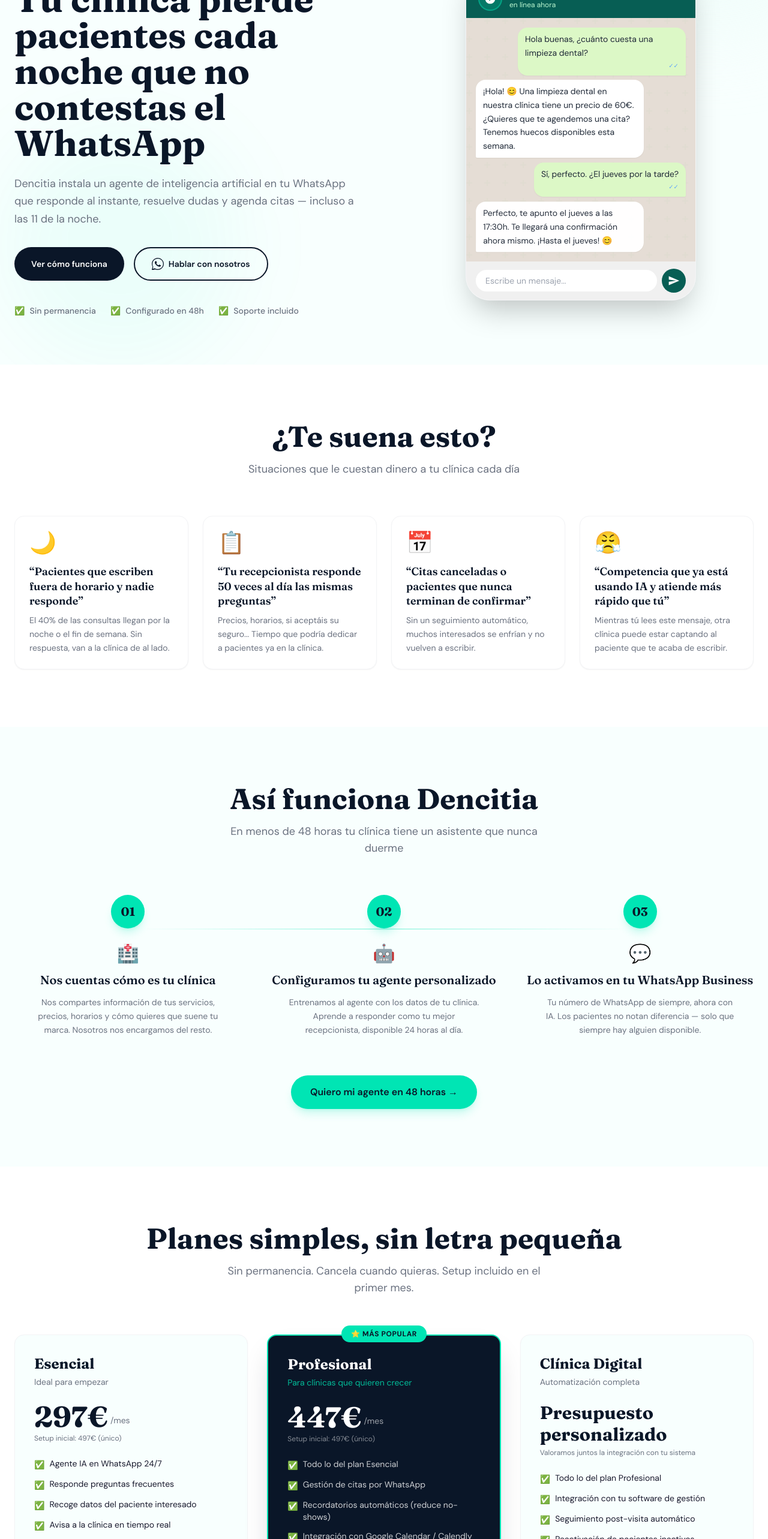
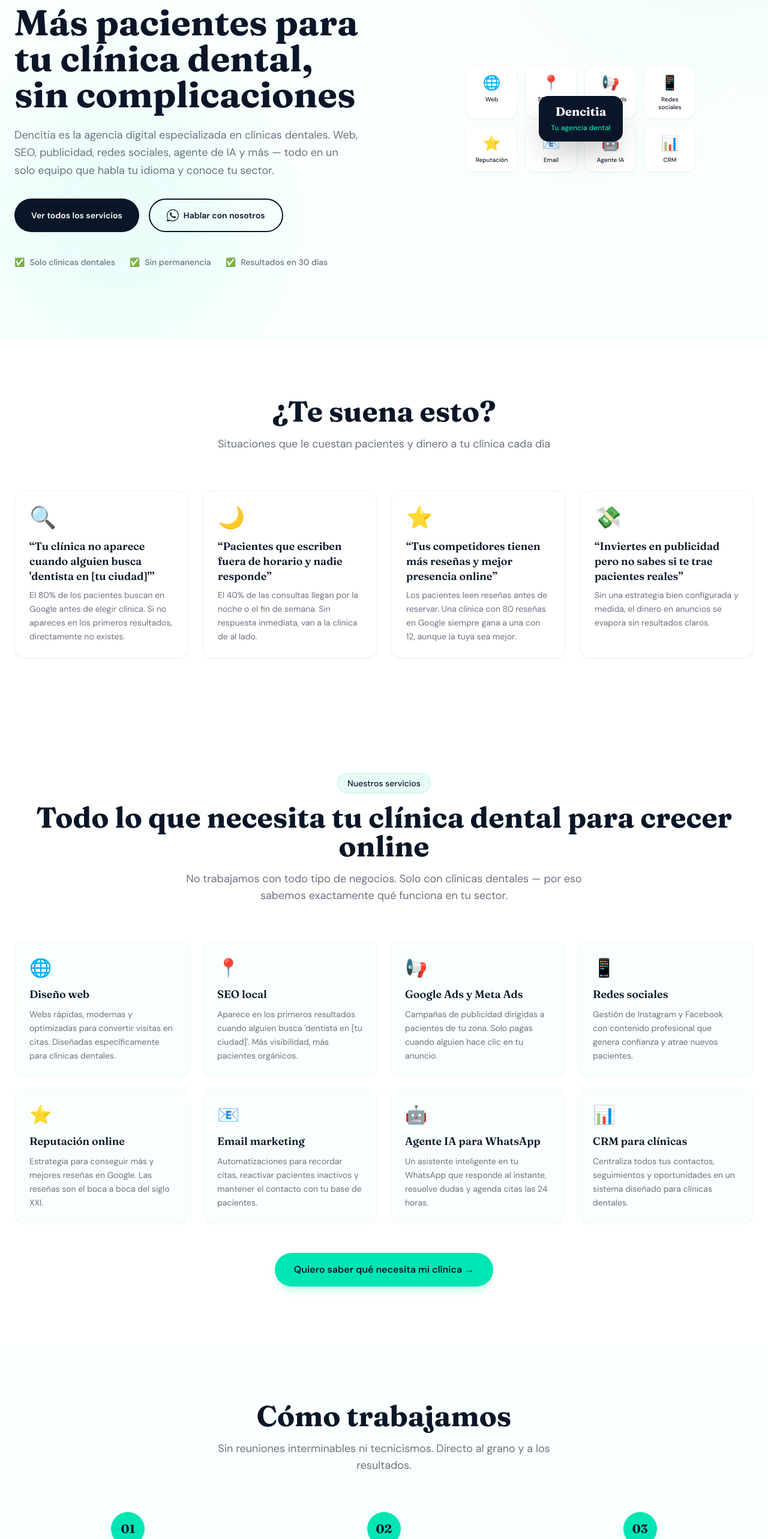
Before and after one commit to rivedogs/dencitia, a Next.js app: page / in a window 1280 px wide. Shown: the part 234-2800 px from the top of the page at 60% size. Built offline with nearby package versions, Linux system fonts and the light colour scheme.

Commit message:
Rediseño: Dencitia como agencia digital completa para clínicas dentales

```diff
--- a/app/layout.tsx
+++ b/app/layout.tsx
@@ -17,7 +17,7 @@
 export const metadata: Metadata = {
   title: "Dencitia | Agente IA para WhatsApp en clínicas dentales",
   description:
-    "Automatiza las respuestas de WhatsApp de tu clínica con IA. Atiende pacientes 24/7, agenda citas y reduce no-shows. Sin permanencia.",
+    "Agencia digital especializada en clínicas dentales. Web, SEO, publicidad, redes sociales, agente IA y CRM. Más pacientes para tu clínica, sin complicaciones.",
   openGraph: {
     title: "Dencitia | Agente IA para WhatsApp en clínicas dentales",
     description:
--- a/app/page.tsx
+++ b/app/page.tsx
@@ -1,6 +1,7 @@
 import Navbar from "@/components/Navbar";
 import Hero from "@/components/Hero";
 import Problem from "@/components/Problem";
+import Services from "@/components/Services";
 import HowItWorks from "@/components/HowItWorks";
 import Pricing from "@/components/Pricing";
 import FAQ from "@/components/FAQ";
@@ -13,6 +14,7 @@
       <Navbar />
       <Hero />
       <Problem />
+      <Services />
       <HowItWorks />
       <Pricing />
       <FAQ />
--- a/components/Footer.tsx
+++ b/components/Footer.tsx
@@ -9,7 +9,7 @@
           <div className="text-center md:text-left">
             <span className="font-fraunces text-2xl font-bold text-white">Dencitia</span>
             <p className="text-white/40 text-sm mt-1">
-              El asistente de IA para clínicas que nunca duerme
+              Agencia digital especializada en clínicas dentales
             </p>
           </div>
 
--- a/components/Hero.tsx
+++ b/components/Hero.tsx
@@ -1,7 +1,6 @@
 "use client";
 
 import { motion } from "framer-motion";
-import WhatsAppMockup from "./WhatsAppMockup";
 
 const fadeUp = {
   hidden: { opacity: 0, y: 24 },
@@ -11,6 +10,17 @@
     transition: { duration: 0.6, delay, ease: "easeOut" },
   }),
 };
+
+const services = [
+  { icon: "🌐", label: "Web" },
+  { icon: "📍", label: "SEO local" },
+  { icon: "📢", label: "Google Ads" },
+  { icon: "📱", label: "Redes sociales" },
+  { icon: "⭐", label: "Reputación" },
+  { icon: "📧", label: "Email" },
+  { icon: "🤖", label: "Agente IA" },
+  { icon: "📊", label: "CRM" },
+];
 
 export default function Hero() {
   return (
@@ -30,8 +40,8 @@
               custom={0}
               className="inline-flex items-center gap-2 bg-accent-soft border border-accent/20 rounded-full px-4 py-1.5 text-sm font-medium text-primary mb-6"
             >
-              <span>🤖</span>
-              <span>Agente IA para clínicas · WhatsApp 24/7</span>
+              <span>🦷</span>
+              <span>Agencia digital especializada en clínicas dentales</span>
             </motion.div>
 
             <motion.h1
@@ -41,7 +51,7 @@
               custom={0.15}
               className="font-fraunces text-4xl md:text-5xl xl:text-6xl font-bold text-primary leading-tight mb-6"
             >
-              Tu clínica pierde pacientes cada noche que no contestas el WhatsApp
+              Más pacientes para tu clínica dental, sin complicaciones
             </motion.h1>
 
             <motion.p
@@ -51,7 +61,7 @@
               custom={0.3}
               className="text-lg text-text-light leading-relaxed mb-8 max-w-xl"
             >
-              Dencitia instala un agente de inteligencia artificial en tu WhatsApp que responde al instante, resuelve dudas y agenda citas — incluso a las 11 de la noche.
+              Dencitia es la agencia digital especializada en clínicas dentales. Web, SEO, publicidad, redes sociales, agente de IA y más — todo en un solo equipo que habla tu idioma y conoce tu sector.
             </motion.p>
 
             <motion.div
@@ -62,10 +72,10 @@
               className="flex flex-col sm:flex-row gap-4 mb-10"
             >
               <a
-                href="#como-funciona"
+                href="#servicios"
                 className="inline-flex items-center justify-center gap-2 bg-primary text-white font-semibold px-7 py-4 rounded-full hover:bg-primary/90 transition-colors text-sm"
               >
-                Ver cómo funciona
+                Ver todos los servicios
               </a>
               <a
                 href="https://wa.me/34690064125?text=Hola%2C%20me%20interesa%20saber%20m%C3%A1s%20sobre%20Dencitia"
@@ -89,28 +99,52 @@
               custom={0.6}
               className="flex flex-wrap gap-4 sm:gap-6"
             >
-              {["Sin permanencia", "Configurado en 48h", "Soporte incluido"].map(
-                (item) => (
-                  <span
-                    key={item}
-                    className="flex items-center gap-2 text-sm text-text-light font-medium"
-                  >
-                    <span className="text-accent">✅</span>
-                    {item}
-                  </span>
-                )
-              )}
+              {["Solo clínicas dentales", "Sin permanencia", "Resultados en 30 días"].map((item) => (
+                <span key={item} className="flex items-center gap-2 text-sm text-text-light font-medium">
+                  <span className="text-accent">✅</span>
+                  {item}
+                </span>
+              ))}
             </motion.div>
           </div>
 
-          {/* Right — WhatsApp mockup */}
+          {/* Right — services grid */}
           <motion.div
             initial={{ opacity: 0, scale: 0.95, y: 20 }}
             animate={{ opacity: 1, scale: 1, y: 0 }}
             transition={{ duration: 0.7, delay: 0.3, ease: "easeOut" }}
             className="flex justify-center"
           >
-            <WhatsAppMockup />
+            <div className="relative w-full max-w-sm">
+              {/* Central badge */}
+              <div className="absolute inset-0 flex items-center justify-center z-10 pointer-events-none">
+                <div className="bg-primary text-white rounded-2xl px-5 py-3 text-center shadow-2xl">
+                  <span className="font-fraunces text-xl font-bold block">Dencitia</span>
+                  <span className="text-accent text-xs font-medium">Tu agencia dental</span>
+                </div>
+              </div>
+
+              {/* Services grid */}
+              <div className="grid grid-cols-4 gap-3">
+                {services.map((s, i) => (
+                  <motion.div
+                    key={s.label}
+                    initial={{ opacity: 0, scale: 0.8 }}
+                    animate={{ opacity: 1, scale: 1 }}
+                    transition={{ duration: 0.4, delay: 0.5 + i * 0.08 }}
+                    className="bg-white rounded-2xl p-3 flex flex-col items-center gap-1.5 shadow-sm border border-gray-100 hover:border-accent/30 hover:shadow-md transition-all duration-300"
+                  >
+                    <span className="text-2xl">{s.icon}</span>
+                    <span className="text-[10px] font-medium text-text-dark text-center leading-tight">
+                      {s.label}
+                    </span>
+                  </motion.div>
+                ))}
+              </div>
+
+              {/* Glow */}
+              <div className="absolute inset-0 -z-10 blur-3xl opacity-15 rounded-3xl bg-accent scale-90" />
+            </div>
           </motion.div>
         </div>
       </div>
--- a/components/HowItWorks.tsx
+++ b/components/HowItWorks.tsx
@@ -5,21 +5,21 @@
 const steps = [
   {
     number: "01",
-    icon: "🏥",
-    title: "Nos cuentas cómo es tu clínica",
-    desc: "Nos compartes información de tus servicios, precios, horarios y cómo quieres que suene tu marca. Nosotros nos encargamos del resto.",
+    icon: "🔎",
+    title: "Analizamos tu clínica y tu competencia",
+    desc: "Auditamos tu presencia digital actual, revisamos qué están haciendo tus competidores en la zona y detectamos las oportunidades más rentables para ti.",
   },
   {
     number: "02",
-    icon: "🤖",
-    title: "Configuramos tu agente personalizado",
-    desc: "Entrenamos al agente con los datos de tu clínica. Aprende a responder como tu mejor recepcionista, disponible 24 horas al día.",
+    icon: "🎯",
+    title: "Diseñamos un plan a medida",
+    desc: "No hay dos clínicas iguales. Te proponemos exactamente qué servicios necesitas, en qué orden, y qué resultados puedes esperar en cada etapa.",
   },
   {
     number: "03",
-    icon: "💬",
-    title: "Lo activamos en tu WhatsApp Business",
-    desc: "Tu número de WhatsApp de siempre, ahora con IA. Los pacientes no notan diferencia — solo que siempre hay alguien disponible.",
+    icon: "🚀",
+    title: "Ejecutamos, medimos y optimizamos",
+    desc: "Nos encargamos de todo. Tú te dedicas a tus pacientes. Cada mes recibes un informe claro con los resultados y los próximos pasos.",
   },
 ];
 
@@ -35,15 +35,14 @@
           className="text-center mb-16"
         >
           <h2 className="font-fraunces text-4xl md:text-5xl font-bold text-primary mb-4">
-            Así funciona Dencitia
+            Cómo trabajamos
           </h2>
           <p className="text-text-light text-lg max-w-xl mx-auto">
-            En menos de 48 horas tu clínica tiene un asistente que nunca duerme
+            Sin reuniones interminables ni tecnicismos. Directo al grano y a los resultados.
           </p>
         </motion.div>
 
         <div className="relative">
-          {/* Connector line (desktop) */}
           <div className="hidden lg:block absolute top-14 left-1/2 -translate-x-1/2 w-2/3 h-0.5 bg-gradient-to-r from-transparent via-accent/30 to-transparent" />
 
           <div className="grid md:grid-cols-3 gap-8 lg:gap-12">
@@ -56,13 +55,10 @@
                 transition={{ duration: 0.5, delay: i * 0.15 }}
                 className="relative text-center"
               >
-                {/* Number badge */}
                 <div className="inline-flex items-center justify-center w-14 h-14 rounded-full bg-accent text-primary font-fraunces font-bold text-xl mb-6 shadow-lg shadow-accent/20">
                   {step.number}
                 </div>
-
                 <div className="text-3xl mb-3">{step.icon}</div>
-
                 <h3 className="font-fraunces text-xl font-semibold text-primary mb-3">
                   {step.title}
                 </h3>
@@ -74,7 +70,6 @@
           </div>
         </div>
 
-        {/* CTA inline */}
         <motion.div
           initial={{ opacity: 0, y: 20 }}
           whileInView={{ opacity: 1, y: 0 }}
@@ -86,7 +81,7 @@
             href="#contacto"
             className="inline-flex items-center gap-2 bg-accent text-primary font-semibold px-8 py-4 rounded-full hover:bg-accent/90 transition-colors shadow-lg shadow-accent/20"
           >
-            Quiero mi agente en 48 horas →
+            Solicita tu análisis gratuito →
           </a>
         </motion.div>
       </div>
--- a/components/Navbar.tsx
+++ b/components/Navbar.tsx
@@ -4,7 +4,8 @@
 import { motion, AnimatePresence } from "framer-motion";
 
 const links = [
-  { label: "Cómo funciona", href: "#como-funciona" },
+  { label: "Servicios", href: "#servicios" },
+  { label: "Cómo trabajamos", href: "#como-funciona" },
   { label: "Precios", href: "#precios" },
   { label: "FAQ", href: "#faq" },
   { label: "Contacto", href: "#contacto" },
--- a/components/Pricing.tsx
+++ b/components/Pricing.tsx
@@ -4,50 +4,46 @@
 
 const plans = [
   {
-    name: "Esencial",
-    price: "297",
-    setup: "497",
-    tagline: "Ideal para empezar",
+    name: "Presencia",
+    price: "497",
+    tagline: "Para clínicas que quieren empezar a destacar online",
     popular: false,
     features: [
-      "Agente IA en WhatsApp 24/7",
-      "Responde preguntas frecuentes",
-      "Recoge datos del paciente interesado",
-      "Avisa a la clínica en tiempo real",
-      "Personalizado con tu identidad",
-      "Panel de conversaciones",
+      "Diseño y desarrollo web profesional",
+      "SEO local (Google Maps y búsqueda)",
+      "Optimización de reputación online",
+      "Gestión básica de redes sociales",
+      "Informe mensual de resultados",
       "Soporte por email",
     ],
-    cta: "Empezar con Esencial",
+    cta: "Empezar con Presencia",
   },
   {
-    name: "Profesional",
-    price: "447",
-    setup: "497",
-    tagline: "Para clínicas que quieren crecer",
+    name: "Crecimiento",
+    price: "897",
+    tagline: "Para clínicas que quieren llenar la agenda",
     popular: true,
     features: [
-      "Todo lo del plan Esencial",
-      "Gestión de citas por WhatsApp",
-      "Recordatorios automáticos (reduce no-shows)",
-      "Integración con Google Calendar / Calendly",
-      "Derivación inteligente a humano",
+      "Todo lo del plan Presencia",
+      "Campañas de Google Ads y Meta Ads",
+      "Agente IA para WhatsApp 24/7",
+      "Email marketing y automatizaciones",
+      "Gestión avanzada de redes sociales",
       "Soporte prioritario por WhatsApp",
     ],
-    cta: "Empezar con Profesional",
+    cta: "Empezar con Crecimiento",
   },
   {
-    name: "Clínica Digital",
+    name: "Agencia Completa",
     price: null,
-    setup: null,
-    tagline: "Automatización completa",
+    tagline: "Para clínicas que quieren dominar su mercado",
     popular: false,
     features: [
-      "Todo lo del plan Profesional",
+      "Todo lo del plan Crecimiento",
+      "CRM personalizado para tu clínica",
       "Integración con tu software de gestión",
-      "Seguimiento post-visita automático",
-      "Reactivación de pacientes inactivos",
-      "Informes mensuales de conversiones",
+      "Estrategia digital 360°",
+      "Informes avanzados de conversiones",
       "Gestor de cuenta dedicado",
     ],
     cta: "Solicitar presupuesto",
@@ -69,7 +65,7 @@
             Planes simples, sin letra pequeña
           </h2>
           <p className="text-text-light text-lg max-w-xl mx-auto">
-            Sin permanencia. Cancela cuando quieras. Setup incluido en el primer mes.
+            Sin permanencia. Cancela cuando quieras. Setup incluido.
           </p>
         </motion.div>
 
@@ -97,18 +93,10 @@
               )}
 
               <div>
-                <h3
-                  className={`font-fraunces text-2xl font-bold mb-1 ${
-                    plan.popular ? "text-white" : "text-primary"
-                  }`}
-                >
+                <h3 className={`font-fraunces text-2xl font-bold mb-1 ${plan.popular ? "text-white" : "text-primary"}`}>
                   {plan.name}
                 </h3>
-                <p
-                  className={`text-sm ${
-                    plan.popular ? "text-accent/80" : "text-text-light"
-                  }`}
-                >
+                <p className={`text-sm ${plan.popular ? "text-accent/80" : "text-text-light"}`}>
                   {plan.tagline}
                 </p>
               </div>
@@ -117,27 +105,15 @@
                 {plan.price ? (
                   <>
                     <div className="flex items-end gap-1">
-                      <span
-                        className={`font-fraunces text-5xl font-bold ${
-                          plan.popular ? "text-white" : "text-primary"
-                        }`}
-                      >
+                      <span className={`font-fraunces text-5xl font-bold ${plan.popular ? "text-white" : "text-primary"}`}>
                         {plan.price}€
                       </span>
-                      <span
-                        className={`text-sm mb-2 ${
-                          plan.popular ? "text-white/60" : "text-text-light"
-                        }`}
-                      >
+                      <span className={`text-sm mb-2 ${plan.popular ? "text-white/60" : "text-text-light"}`}>
                         /mes
                       </span>
                     </div>
-                    <p
-                      className={`text-xs mt-1 ${
-                        plan.popular ? "text-white/50" : "text-text-light"
-                      }`}
-                    >
-                      Setup inicial: {plan.setup}€ (único)
+                    <p className={`text-xs mt-1 ${plan.popular ? "text-white/50" : "text-text-light"}`}>
+                      Setup inicial incluido en el primer mes
                     </p>
                   </>
                 ) : (
@@ -146,7 +122,7 @@
                       Presupuesto personalizado
                     </p>
                     <p className="text-text-light text-xs mt-1">
-                      Valoramos juntos la integración con tu sistema
+                      Valoramos juntos la solución más adecuada
                     </p>
                   </>
                 )}
@@ -156,11 +132,7 @@
                 {plan.features.map((f) => (
                   <li key={f} className="flex items-start gap-2 text-sm">
                     <span className="text-accent mt-0.5 shrink-0">✅</span>
-                    <span
-                      className={plan.popular ? "text-white/80" : "text-text-dark"}
-                    >
-                      {f}
-                    </span>
+                    <span className={plan.popular ? "text-white/80" : "text-text-dark"}>{f}</span>
                   </li>
                 ))}
               </ul>
@@ -186,9 +158,9 @@
           transition={{ delay: 0.4 }}
           className="text-center text-text-light text-sm mt-10"
         >
-          ¿No estás seguro de qué plan necesitas?{" "}
+          ¿No sabes qué plan necesitas?{" "}
           <a href="#contacto" className="text-accent hover:underline font-medium">
-            Escríbenos y te asesoramos sin compromiso.
+            Cuéntanos tu situación y te asesoramos sin compromiso.
           </a>
         </motion.p>
       </div>
--- a/components/Problem.tsx
+++ b/components/Problem.tsx
@@ -6,24 +6,24 @@
 
 const problems = [
   {
+    icon: "🔍",
+    title: "Tu clínica no aparece cuando alguien busca 'dentista en [tu ciudad]'",
+    desc: "El 80% de los pacientes buscan en Google antes de elegir clínica. Si no apareces en los primeros resultados, directamente no existes.",
+  },
+  {
     icon: "🌙",
     title: "Pacientes que escriben fuera de horario y nadie responde",
-    desc: "El 40% de las consultas llegan por la noche o el fin de semana. Sin respuesta, van a la clínica de al lado.",
+    desc: "El 40% de las consultas llegan por la noche o el fin de semana. Sin respuesta inmediata, van a la clínica de al lado.",
   },
   {
-    icon: "📋",
-    title: "Tu recepcionista responde 50 veces al día las mismas preguntas",
-    desc: "Precios, horarios, si aceptáis su seguro... Tiempo que podría dedicar a pacientes ya en la clínica.",
+    icon: "⭐",
+    title: "Tus competidores tienen más reseñas y mejor presencia online",
+    desc: "Los pacientes leen reseñas antes de reservar. Una clínica con 80 reseñas en Google siempre gana a una con 12, aunque la tuya sea mejor.",
   },
   {
-    icon: "📅",
-    title: "Citas canceladas o pacientes que nunca terminan de confirmar",
-    desc: "Sin un seguimiento automático, muchos interesados se enfrían y no vuelven a escribir.",
-  },
-  {
-    icon: "😤",
-    title: "Competencia que ya está usando IA y atiende más rápido que tú",
-    desc: "Mientras tú lees este mensaje, otra clínica puede estar captando al paciente que te acaba de escribir.",
+    icon: "💸",
+    title: "Inviertes en publicidad pero no sabes si te trae pacientes reales",
+    desc: "Sin una estrategia bien configurada y medida, el dinero en anuncios se evapora sin resultados claros.",
   },
 ];
 
@@ -73,7 +73,7 @@
             ¿Te suena esto?
           </h2>
           <p className="text-text-light text-lg max-w-xl mx-auto">
-            Situaciones que le cuestan dinero a tu clínica cada día
+            Situaciones que le cuestan pacientes y dinero a tu clínica cada día
           </p>
         </motion.div>
 
--- /dev/null
+++ b/components/Services.tsx
@@ -0,0 +1,106 @@
+"use client";
+
+import { motion } from "framer-motion";
+
+const services = [
+  {
+    icon: "🌐",
+    name: "Diseño web",
+    desc: "Webs rápidas, modernas y optimizadas para convertir visitas en citas. Diseñadas específicamente para clínicas dentales.",
+  },
+  {
+    icon: "📍",
+    name: "SEO local",
+    desc: "Aparece en los primeros resultados cuando alguien busca 'dentista en [tu ciudad]'. Más visibilidad, más pacientes orgánicos.",
+  },
+  {
+    icon: "📢",
+    name: "Google Ads y Meta Ads",
+    desc: "Campañas de publicidad dirigidas a pacientes de tu zona. Solo pagas cuando alguien hace clic en tu anuncio.",
+  },
+  {
+    icon: "📱",
+    name: "Redes sociales",
+    desc: "Gestión de Instagram y Facebook con contenido profesional que genera confianza y atrae nuevos pacientes.",
+  },
+  {
+    icon: "⭐",
+    name: "Reputación online",
+    desc: "Estrategia para conseguir más y mejores reseñas en Google. Las reseñas son el boca a boca del siglo XXI.",
+  },
+  {
+    icon: "📧",
+    name: "Email marketing",
+    desc: "Automatizaciones para recordar citas, reactivar pacientes inactivos y mantener el contacto con tu base de pacientes.",
+  },
+  {
+    icon: "🤖",
+    name: "Agente IA para WhatsApp",
+    desc: "Un asistente inteligente en tu WhatsApp que responde al instante, resuelve dudas y agenda citas las 24 horas.",
+  },
+  {
+    icon: "📊",
+    name: "CRM para clínicas",
+    desc: "Centraliza todos tus contactos, seguimientos y oportunidades en un sistema diseñado para clínicas dentales.",
+  },
+];
+
+export default function Services() {
+  return (
+    <section id="servicios" className="py-24 bg-white">
+      <div className="max-w-7xl mx-auto px-6">
+        <motion.div
+          initial={{ opacity: 0, y: 24 }}
+          whileInView={{ opacity: 1, y: 0 }}
+          viewport={{ once: true, margin: "-100px" }}
+          transition={{ duration: 0.6 }}
+          className="text-center mb-16"
+        >
+          <span className="inline-block bg-accent-soft border border-accent/20 text-primary text-sm font-medium px-4 py-1.5 rounded-full mb-4">
+            Nuestros servicios
+          </span>
+          <h2 className="font-fraunces text-4xl md:text-5xl font-bold text-primary mb-4">
+            Todo lo que necesita tu clínica dental para crecer online
+          </h2>
+          <p className="text-text-light text-lg max-w-2xl mx-auto">
+            No trabajamos con todo tipo de negocios. Solo con clínicas dentales — por eso sabemos exactamente qué funciona en tu sector.
+          </p>
+        </motion.div>
+
+        <div className="grid sm:grid-cols-2 lg:grid-cols-4 gap-5">
+          {services.map((service, i) => (
+            <motion.div
+              key={service.name}
+              initial={{ opacity: 0, y: 30 }}
+              whileInView={{ opacity: 1, y: 0 }}
+              viewport={{ once: true, margin: "-40px" }}
+              transition={{ duration: 0.4, delay: i * 0.07 }}
+              className="group bg-surface border border-gray-100 rounded-2xl p-6 hover:border-accent/30 hover:shadow-md hover:-translate-y-1 transition-all duration-300"
+            >
+              <div className="text-3xl mb-3">{service.icon}</div>
+              <h3 className="font-fraunces font-semibold text-primary text-lg mb-2">
+                {service.name}
+              </h3>
+              <p className="text-text-light text-sm leading-relaxed">{service.desc}</p>
+            </motion.div>
+          ))}
+        </div>
+
+        <motion.div
+          initial={{ opacity: 0, y: 20 }}
+          whileInView={{ opacity: 1, y: 0 }}
+          viewport={{ once: true }}
+          transition={{ duration: 0.5, delay: 0.4 }}
+          className="text-center mt-12"
+        >
+          <a
+            href="#contacto"
+            className="inline-flex items-center gap-2 bg-accent text-primary font-semibold px-8 py-4 rounded-full hover:bg-accent/90 transition-colors shadow-lg shadow-accent/20"
+          >
+            Quiero saber qué necesita mi clínica →
+          </a>
+        </motion.div>
+      </div>
+    </section>
+  );
+}
```
Also changed, not shown: components/FAQ.tsx (+11 -11 lines), .claude/settings.local.json (added).
